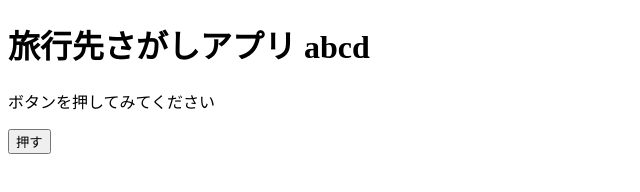
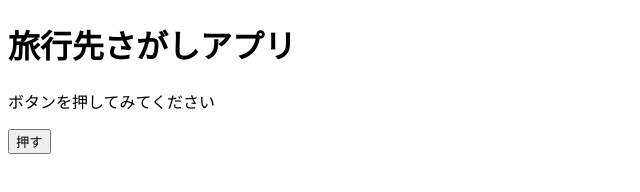
Before and after one commit to somongoru/travel, a plain HTML site: page index.html in a window 1280 px wide. Shown: the whole page, without its empty margins (0-640 px from the left). Drawn offline with Linux system fonts and the light colour scheme.

Commit message:
Update index.html

```diff
--- a/index.html
+++ b/index.html
@@ -7,7 +7,7 @@
   <link rel="stylesheet" href="style.css">
 </head>
 <body>
-  <h1>旅行先さがしアプリ abcd</h1>
+  <h1>旅行先さがしアプリ </h1>
   <p id="message">ボタンを押してみてください</p>
   <button id="btn">押す</button>
 
```
